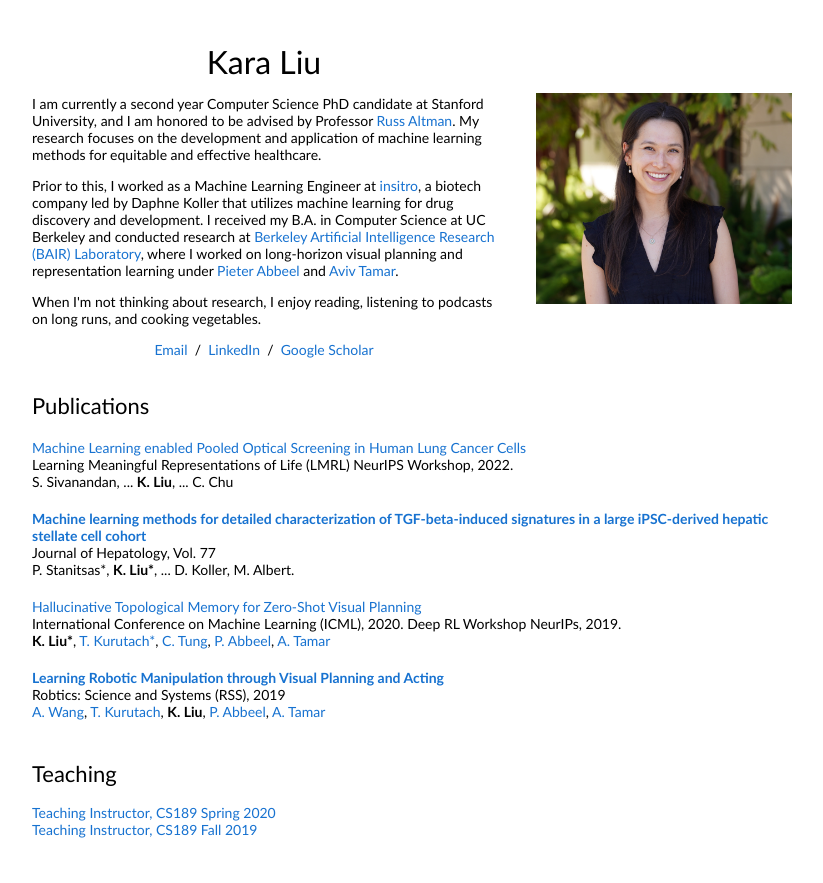
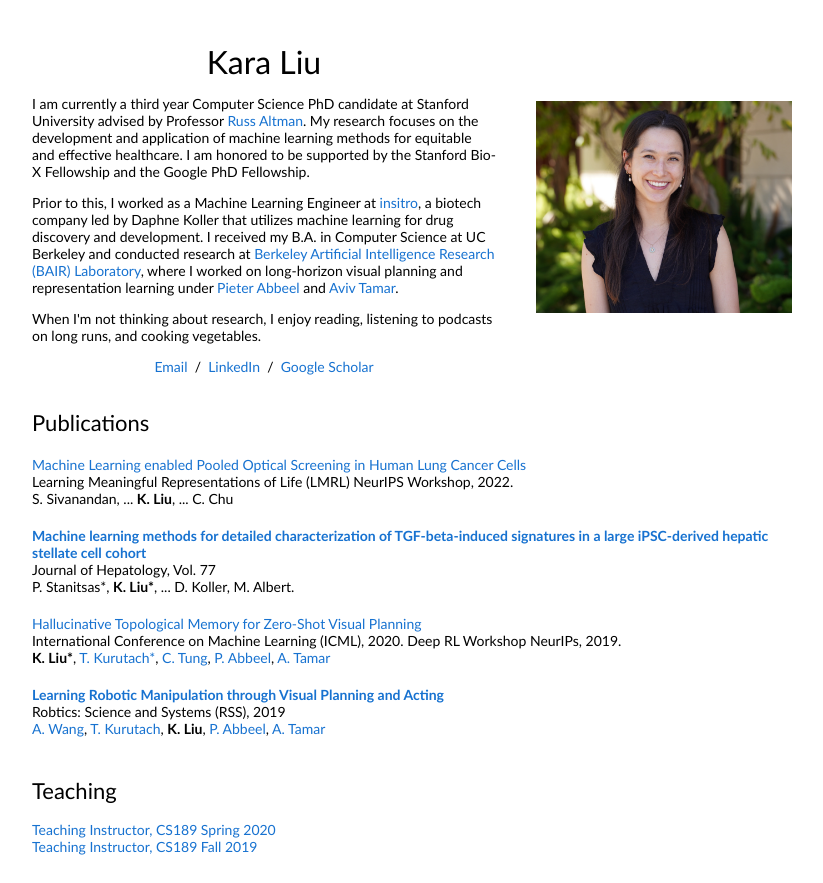
Before and after one commit to karamarieliu/karamarieliu.github.io, a plain HTML site: page index.html in a window 1280 px wide. Shown: the whole page, without its empty margins (228-1051 px from the left). Drawn offline with Linux system fonts and the light colour scheme.

Commit message:
Update index.html

```diff
--- a/index.html
+++ b/index.html
@@ -20,8 +20,8 @@
               <p style="text-align:center">
                 <name>Kara Liu</name>
               </p>
-	      <p> I am currently a second year Computer Science PhD candidate at Stanford University, and I am honored to be advised by Professor <a href="https://rbaltman.people.stanford.edu/">Russ Altman</a>.
-          My research focuses on the development and application of machine learning methods for equitable and effective healthcare.
+	      <p> I am currently a third year Computer Science PhD candidate at Stanford University advised by Professor <a href="https://rbaltman.people.stanford.edu/">Russ Altman</a>.
+          My research focuses on the development and application of machine learning methods for equitable and effective healthcare. I am honored to be supported by the Stanford Bio-X Fellowship and the Google PhD Fellowship.
 
 	     </p>
              <p> Prior to this, I worked as a Machine Learning Engineer at <a href="https://insitro.com">insitro</a>, a biotech company led by Daphne Koller that utilizes machine learning for drug discovery and development.
@@ -31,7 +31,7 @@
                When I'm not thinking about research, I enjoy reading, listening to podcasts on long runs, and cooking vegetables.
               </p>
               <p style="text-align:center">
-                <a href="mailto:karaliu@stnaford.edu">Email</a> &nbsp/&nbsp
+                <a href="mailto:karaliu@stanford.edu">Email</a> &nbsp/&nbsp
                 <a href="https://www.linkedin.com/in/kara-liu-950b66111/">LinkedIn</a> &nbsp/&nbsp
                 <a href="https://scholar.google.com/citations?user=MyTEg-8AAAAJ&hl=en">Google Scholar</a>
               </p>
```
